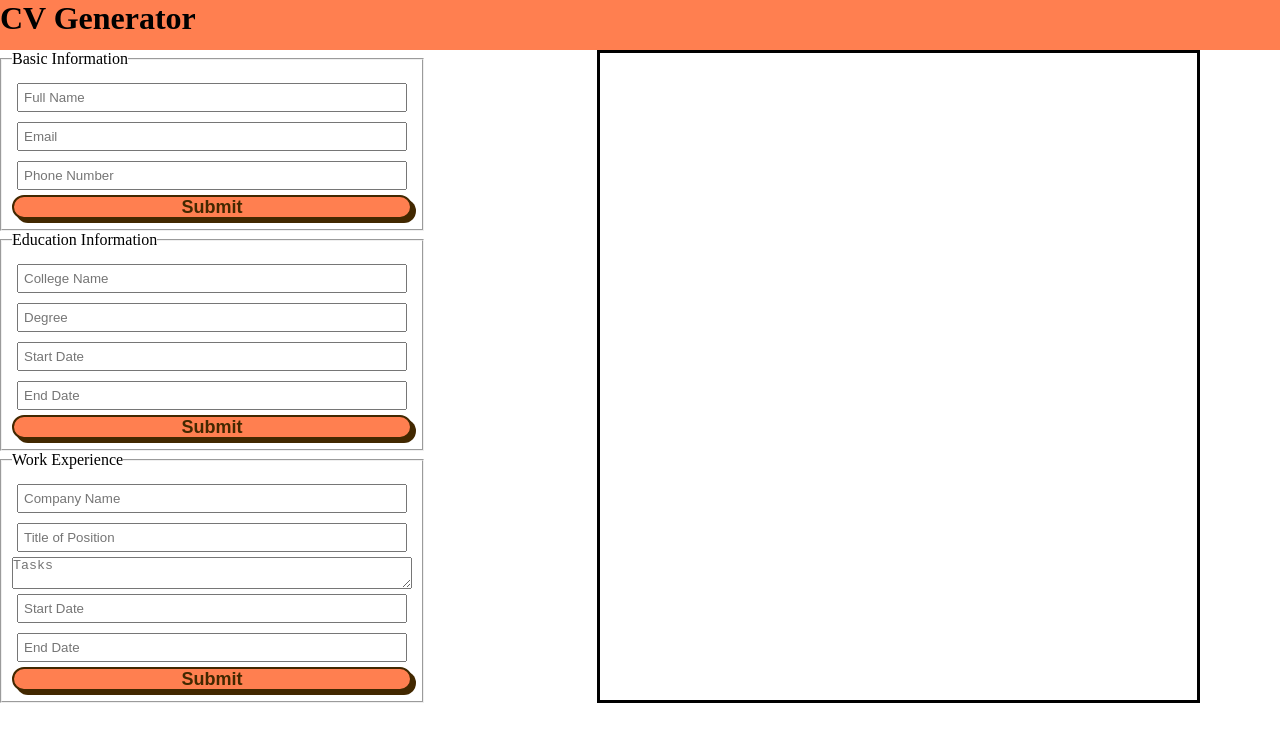
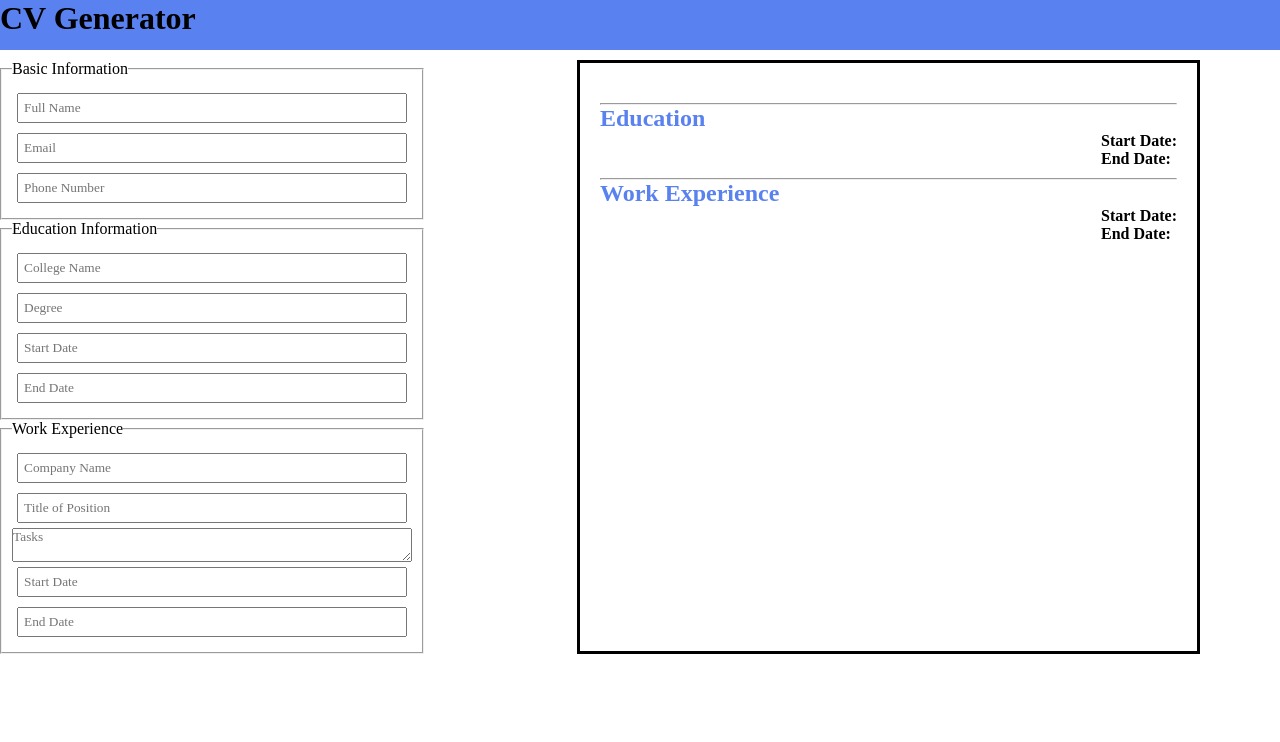
Before and after one commit to DannyT-0/cv-application, a React (Create React App) app in the folder cv-project/: page / in a window 1280 px wide. Shown: the top 742 px of the page. Built offline with nearby package versions, Linux system fonts and the light colour scheme.

Commit message:
minor design changes

```diff
--- a/cv-project/src/App.css
+++ b/cv-project/src/App.css
@@ -2,12 +2,23 @@
 {
   margin:0;
   padding:0;
+  font-family:'Times New Roman', Times, serif
+}
+
+input{
+  padding: 5px;
+  margin: 5px;
+}
+
+h2{
+  color: rgb(89, 129, 240);
 }
 
 .header-container{
   display: block;
-  background-color: coral;
+  background-color: rgb(89, 129, 240);
   height: 50px;
+  margin-bottom: 10px;
 
 }
 
@@ -17,47 +28,6 @@
   max-width: 400px;
   padding: 10px;
 
-}
-
-input{
-  padding: 5px;
-  margin: 5px;
-}
-
-
-button{
-  background-color: coral;
-  border: 2px solid #422800;
-  border-radius: 30px;
-  box-shadow: #422800 4px 4px 0 0;
-  color: #422800;
-  cursor: pointer;
-  display: inline-block;
-  font-weight: 600;
-  font-size: 18px;
-  padding: 0 18px;
-  line-height: 20px;
-  text-align: center;
-  text-decoration: none;
-  user-select: none;
-  -webkit-user-select: none;
-  touch-action: manipulation;
-}
-
-button:hover {
-  background-color: #fff;
-}
-
-button:active {
-  box-shadow: #422800 2px 2px 0 0;
-  transform: translate(2px, 2px);
-}
-
-@media (min-width: 768px) {
-  button {
-    min-width: 120px;
-    padding: 0 25px;
-  }
 }
 
 .page-container{
@@ -73,4 +43,26 @@ display: flex;
 .letter-container{
   border: 3px black solid;
   margin-right: 80px;
+  padding: 20px;
 }
+
+.basic-info-section{
+  display: flex;
+  justify-content: space-between;
+  margin-bottom: 20px;
+
+}
+.basic-info-section-two{
+  font-style: italic;
+  margin-right: 10px;
+}
+
+.name-output{
+  color: rgb(89, 129, 240);
+}
+
+.education-info-section, .work-info-section{
+  display: flex;
+  justify-content: space-between;
+  margin-bottom: 10px;
+}
--- a/cv-project/src/Components/Basic.js
+++ b/cv-project/src/Components/Basic.js
@@ -29,7 +29,7 @@ export default function Basic(props) {
 						placeholder="Phone Number"
 						onChange={props.onChange}
 					/>
-					<button>Submit</button>
+					{/* <button>Submit</button> */}
 				</fieldset>
 			</form>
 		</div>
--- a/cv-project/src/Components/Education.js
+++ b/cv-project/src/Components/Education.js
@@ -36,7 +36,7 @@ export default function Education(props) {
 					onChange={props.onChange}
 				/>
 
-				<button>Submit</button>
+				{/* <button>Submit</button> */}
 			</fieldset>
 		</form>
 	);
--- a/cv-project/src/Components/Letter.js
+++ b/cv-project/src/Components/Letter.js
@@ -4,22 +4,50 @@ export default function Letter(props) {
 	return (
 		<div className="letter-container flex-child">
 			<div className="basic-info-section">
-				<h1>{props.name}</h1>
-				<p>{props.email}</p>
-				<p>{props.phoneNumber}</p>
+				<h1 className="name-output">{props.name}</h1>
+				<div className="basic-info-section-two">
+					<p className="email-output">{props.email}</p>
+					<p className="phone-output">{props.phoneNumber}</p>
+				</div>
 			</div>
+			<hr />
+			<h2>Education</h2>
 			<div className="education-info-section">
-				<h3>{props.collegeName}</h3>
-				<p>{props.degree}</p>
-				<p>{props.schoolStart}</p>
-				<p>{props.schoolEnd}</p>
+				<div className="left-side">
+					<h3 className="college-output">{props.collegeName}</h3>
+					<p className="degree-output">{props.degree}</p>
+				</div>
+				<div className="right-side">
+					<p className="schoolStart-output">
+						<strong>Start Date:</strong>
+						{props.schoolStart}
+					</p>
+					<p className="schoolEnd-output">
+						<strong>End Date:</strong>
+						{props.schoolEnd}
+					</p>
+				</div>
 			</div>
+			<hr />
+			<h2>Work Experience</h2>
 			<div className="work-info-section">
-				<h3>{props.companyName}</h3>
-				<p>{props.positionTitle}</p>
-				<p>{props.taskDescription}</p>
-				<p>{props.workStart}</p>
-				<p>{props.workEnd}</p>
+				<div className="left-side">
+					<h3 className="company-output">{props.companyName}</h3>
+					<p className="position-output">{props.positionTitle}</p>
+				</div>
+				<div className="right-side">
+					<p className="workStart-output">
+						<strong>Start Date:</strong>
+						{props.workStart}
+					</p>
+					<p className="workEnd-output">
+						<strong>End Date:</strong>
+						{props.workEnd}
+					</p>
+				</div>
+			</div>
+			<div className="textarea-section">
+				<p className="tasks-output">{props.taskDescription}</p>
 			</div>
 		</div>
 	);
--- a/cv-project/src/Components/Work.js
+++ b/cv-project/src/Components/Work.js
@@ -40,7 +40,7 @@ export default function Work(props) {
 					onChange={props.onChange}
 				/>
 
-				<button>Submit</button>
+				{/* <button>Submit</button> */}
 			</fieldset>
 		</form>
 	);
```
